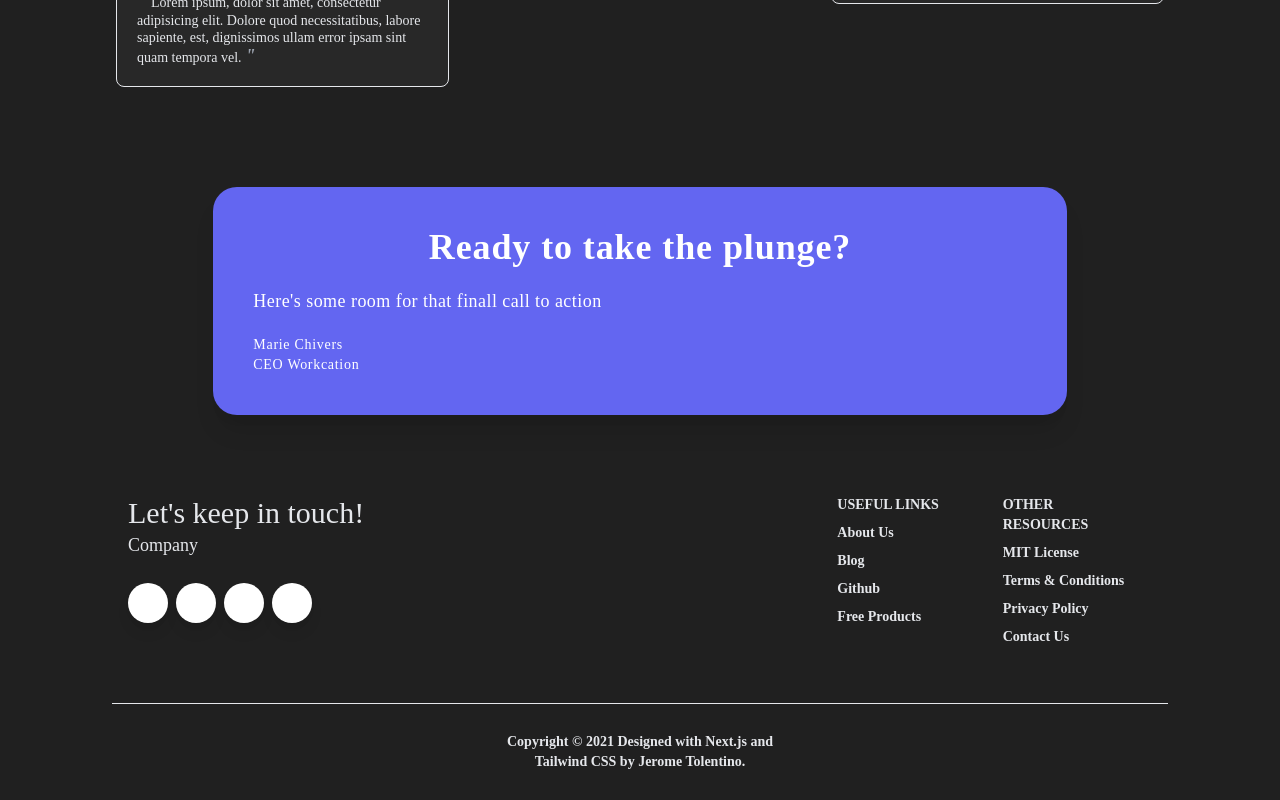
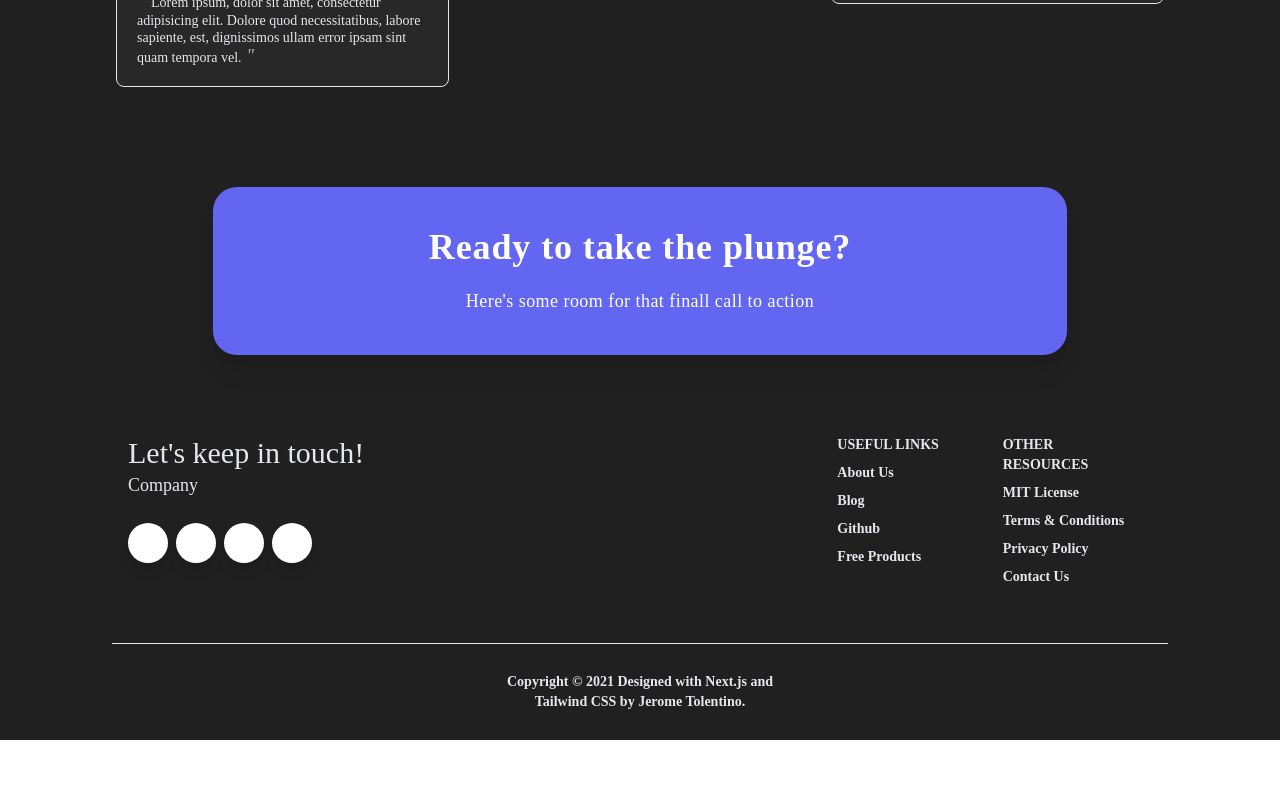
Before and after one commit to synerjay/landing-page-template-nextjs, a Next.js app: page / in a window 1280 px wide. Shown: the part 6498-7298 px from the top of the page. After the commit the page ends 7238 px from the top, so only its background shows below. Built offline with nearby package versions, Linux system fonts and the light colour scheme.

Commit message:
added component

```diff
--- a/comps/Action.js
+++ b/comps/Action.js
@@ -7,17 +7,9 @@ const Action = () => {
         <h1 class='text-center text-white font-bold text-4xl tracking-wide'>
           Ready to take the plunge?
         </h1>
-        <h2 class='font-normal tracking-wide text-lg text-white'>
+        <h2 class='font-normal text-center tracking-wide text-lg text-white'>
           Here's some room for that finall call to action
         </h2>
-        <div class='flex flex-col'>
-          <backquotes class='font-normal text-white text-sm tracking-wider'>
-            Marie Chivers{' '}
-          </backquotes>
-          <backqoutes class='font-normal text-white text-sm tracking-wider'>
-            CEO Workcation
-          </backqoutes>
-        </div>
       </div>
     </div>
   );
```
